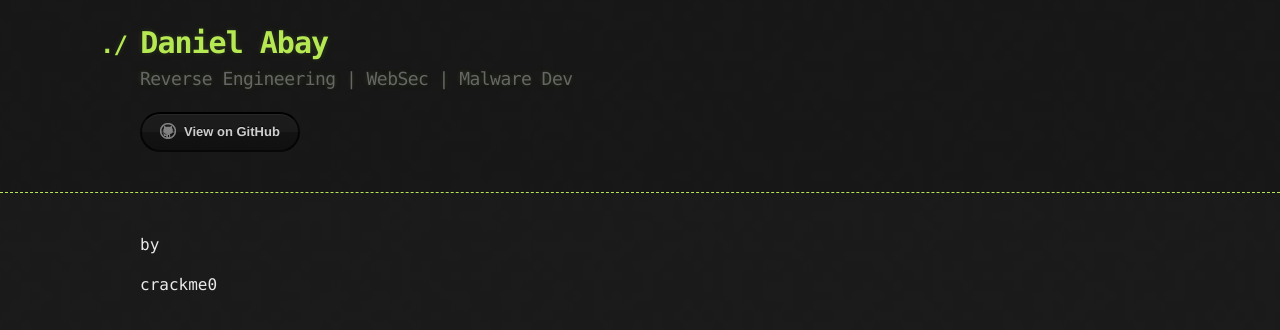
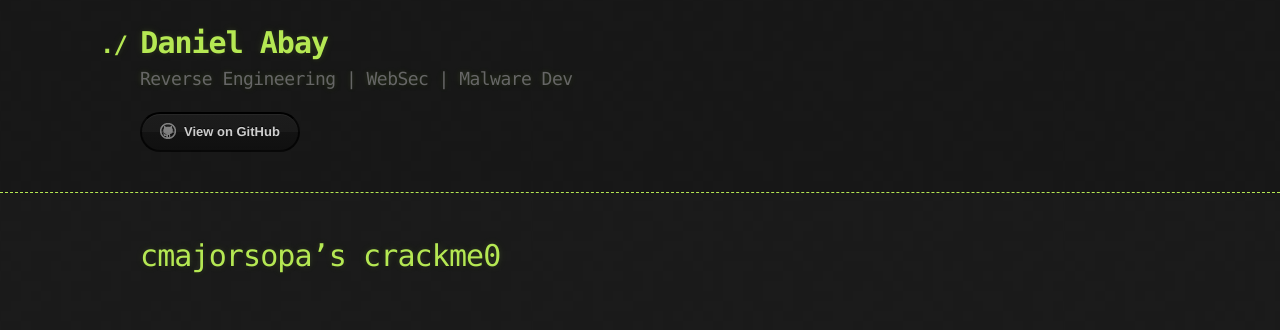
Before and after one commit to Ab4y98/ab4y98.github.io, a Jekyll site: the page built from writeups/majorsopa/crackme0.md, in a window 1280 px wide. Shown: the top 330 px of the page. Built offline with Jekyll 4.4.1, drawn with Linux system fonts in a browser that asks for light colours; our own code applies the rules of GitHub Pages for plain Markdown files.

Commit message:
Update crackme0.md

```diff
--- a/writeups/majorsopa/crackme0.md
+++ b/writeups/majorsopa/crackme0.md
@@ -1,5 +1 @@
----
-layout: post
----
-
-crackme0
+# cmajorsopa's crackme0
```
